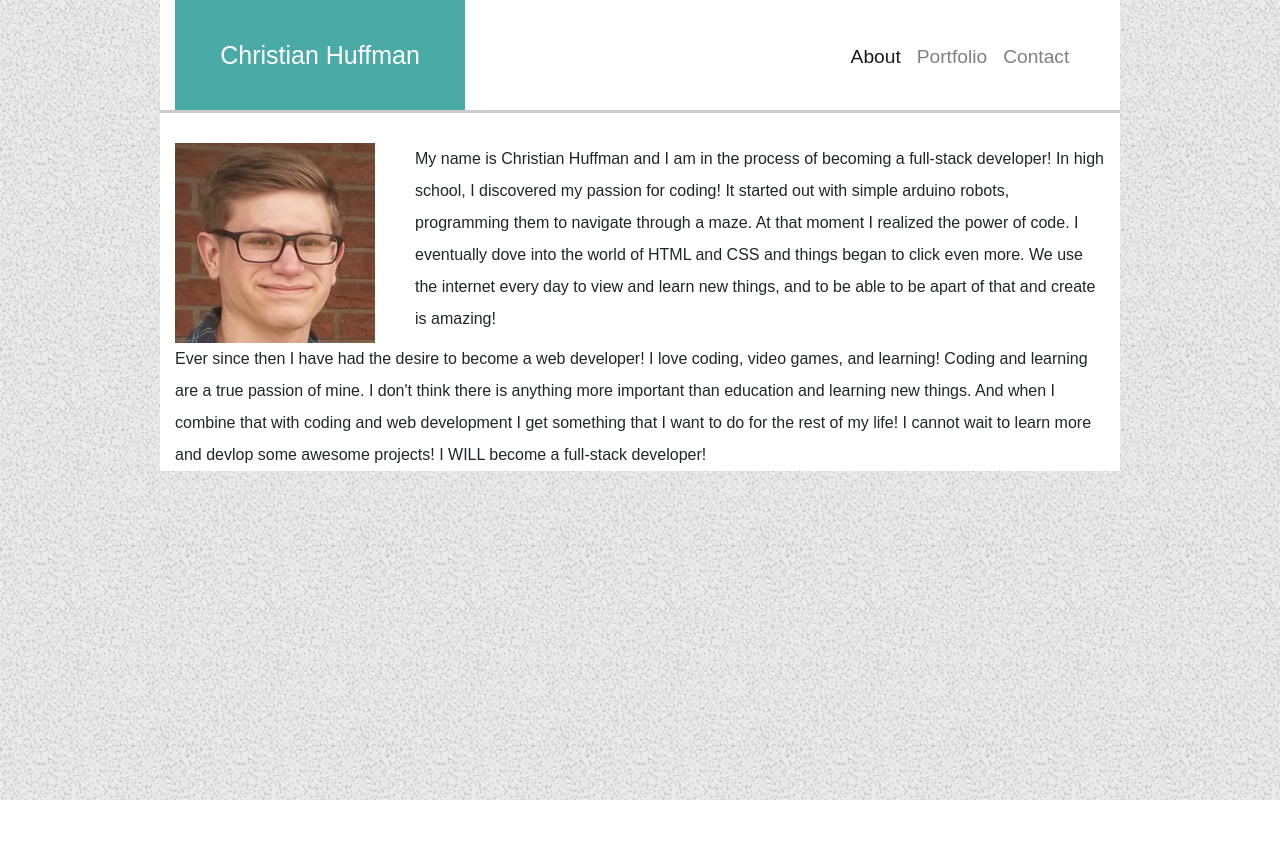
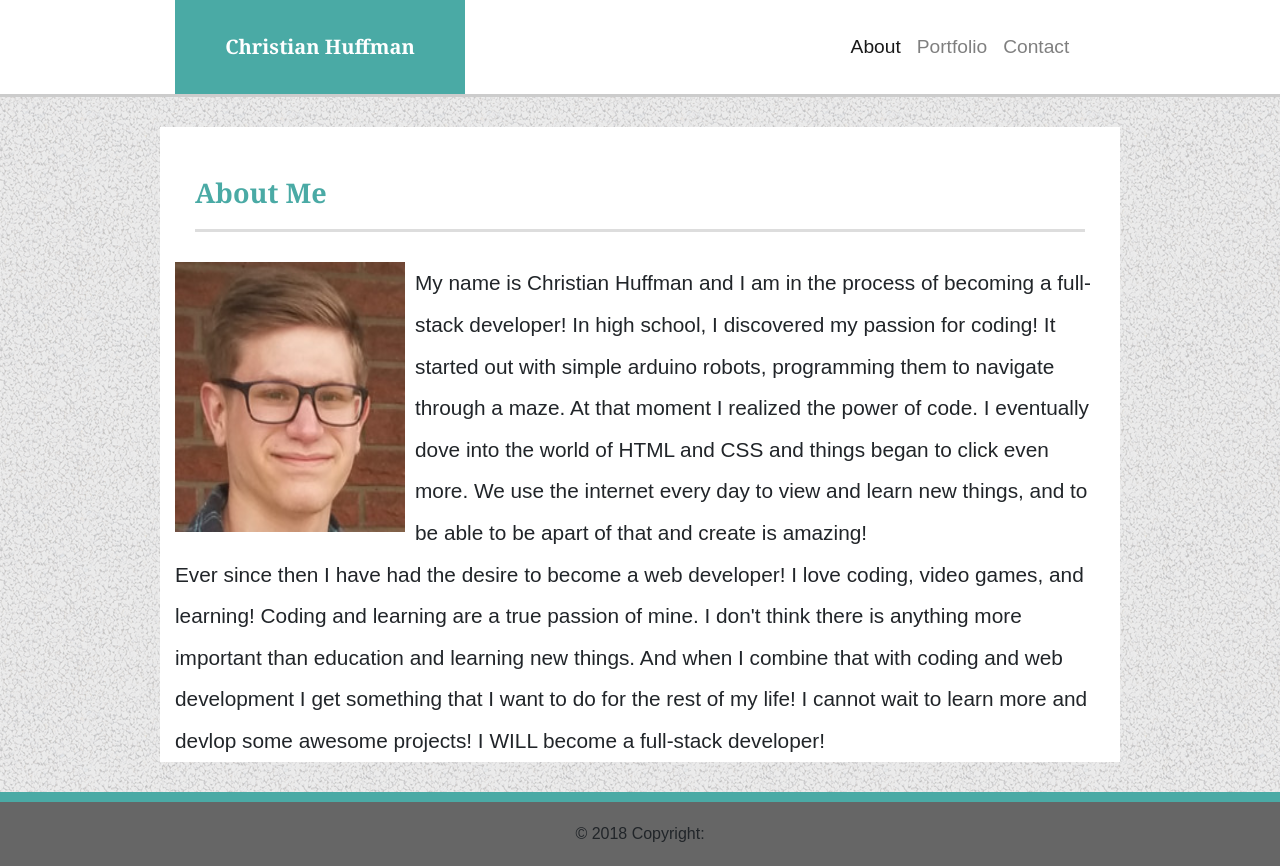
Before and after one commit to TheNoodleMoose/Bootstrap-Portfolio, a plain HTML site: page index.html in a window 1280 px wide. Before the commit the page ends 800 px from the top, so only its background shows below. Drawn offline with nearby package versions, Linux system fonts and the light colour scheme.

Commit message:
index.html updated to look how it should

```diff
--- a/assets/CSS/style.css
+++ b/assets/CSS/style.css
@@ -6,24 +6,25 @@ body {
 
 header {
     background-color: white;
+    border-bottom: 3px solid #cccccc;
+    margin-bottom: 30px;
 }
 
 .container {
     max-width: 960px;
     background-color: white;
 }
-.row1 {
-    border-bottom: 3px solid #cccccc;
-    margin-bottom: 30px;
-}
+
 
 .header {
     background-color: #4aaaa5;
     color: white;
     text-align: center;
-    padding: 40px 30px;
-    font-size: 25px;
+    padding: 35px 35px;
+    font-size: 20px;
+    font-weight: bold;
     margin: 0;
+    font-family: 'Georgia', Times, Times New Roman, serif;
 }
 
 .navbar-background {
@@ -32,6 +33,32 @@ header {
 }
 
 .navbar-nav {
-    margin-top: 20px;
+    margin-top: 10px;
     font-size: 1.2em;
 }
+
+.container-main-body {
+    font-size: 1.3em;
+}
+
+.about-me-title {
+    font-size: 1.3em;
+    font-weight: bold;
+    text-align: left;
+    margin: 30px 20px;
+    padding: 20px 0;
+    color: #4aaaa5;
+    border-bottom: 3px solid #dddddd;
+    font-family: 'Georgia', Times, Times New Roman, serif;
+}
+
+.about-me-image {
+    width: 230px;
+    height:270px;
+}
+
+.footer-background {
+    border-top: solid 10px #4aaaa5;
+    margin-top: 30px;
+    background: #666666;
+}
--- a/index.html
+++ b/index.html
@@ -12,8 +12,10 @@
 </head>
 
 <body>
+
+    <!--HEADER-->
+    <header>
         <div class="container">
-        <!--HEADER-->
 
             <div class="row row1">
                 <div class="col-lg-4 header-title">
@@ -42,48 +44,49 @@
                     </nav>
                 </div>
             </div>
+        </div>
+    </header>
 
-        <!--MAIN SECTION-->
+    <div class="container container-main-body">
         <div class="row">
-            <div class="col-lg-12">
+            <div class="col-lg-12"><h1 class="about-me-title">About Me </h1></div>
+        </div>
+
         <div class="row">
             <div class="col-lg-3">
-                        <img src="assets/images/profile-pic.jpg">
+                <img class="about-me-image" src="assets/images/profile-pic.jpg">
             </div>
 
             <div class="col-lg-9">
-                        My name is Christian Huffman and I am in the process of becoming a full-stack developer! In
-                        high school, I
+                    My name is Christian Huffman and I am in the process of becoming a full-stack developer! In high school, I
                     discovered
-                        my passion for coding! It started out with simple arduino robots, programming them to navigate
-                        through a
+                    my passion for coding! It started out with simple arduino robots, programming them to navigate through a
                     maze. At that moment
-                        I realized the power of code. I eventually dove into the world of HTML and CSS and things began
-                        to click
+                    I realized the power of code. I eventually dove into the world of HTML and CSS and things began to click
                     even more.
-                        We use the internet every day to view and learn new things, and to be able to be apart of that
-                        and create
+                    We use the internet every day to view and learn new things, and to be able to be apart of that and create
                     is amazing!
             </div>
         </div>
 
         <div class="row">
             <div class="col-lg-12">
-                        Ever since then I have had the desire to become a web developer! I love coding, video games,
-                        and learning!
-                        Coding and learning are a true passion of mine. I don't think there is anything more important
-                        than
+                    Ever since then I have had the desire to become a web developer! I love coding, video games, and learning!
+                    Coding and learning are a true passion of mine. I don't think there is anything more important than
                     education and learning new things.
-                        And when I combine that with coding and web development I get something that I want to do for
-                        the rest of
+                    And when I combine that with coding and web development I get something that I want to do for the rest of
                     my life! I cannot
                     wait to learn more and devlop some awesome projects! I WILL become a full-stack developer!
             </div>
         </div>
     </div>
-        </div>
-    </div>
+    <footer class="page-footer font-small footer-background">
 
+            <!-- Copyright -->
+            <div class="footer-copyright text-center py-3">© 2018 Copyright:</div>
+            <!-- Copyright -->
+
+          </footer>
 
 
 
```
Lines whose indentation alone changed are shown as unchanged.
